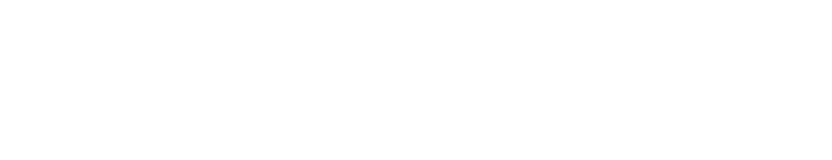
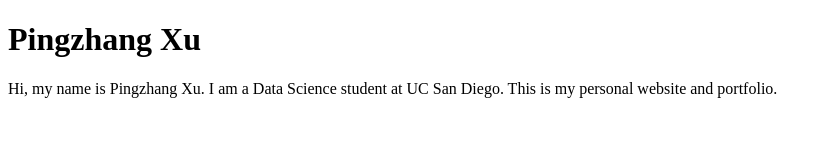
Before and after one commit to pix001-hue/DSC106, a plain HTML site: page index.html in a window 1280 px wide. Shown: the whole page, without its empty margins (0-832 px from the left). Drawn offline with Linux system fonts and the light colour scheme.

Commit message:
Update index.html

```diff
--- a/index.html
+++ b/index.html
@@ -3,9 +3,11 @@
 <head>
     <meta charset="UTF-8">
     <meta name="viewport" content="width=device-width, initial-scale=1.0">
-    <title>PingzhangXu :Personal site and portfolio</title>
+    <title>Pingzhang Xu: Personal site and portfolio</title>
 </head>
 <body>
-
+    <h1> Pingzhang Xu</h1>
+    <p> Hi, my name is Pingzhang Xu. I am a Data Science student at UC San Diego.
+        This is my personal website and portfolio.</p>
 </body>
 </html>
```
